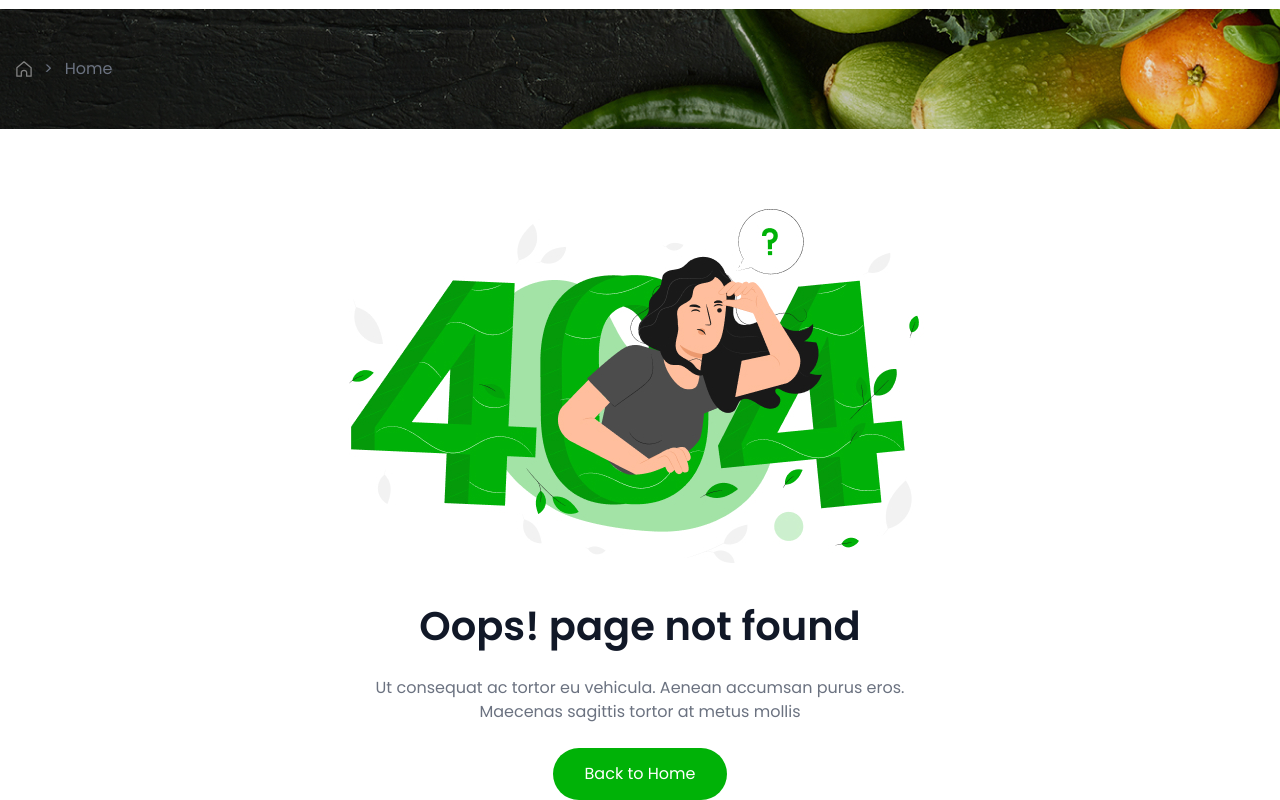
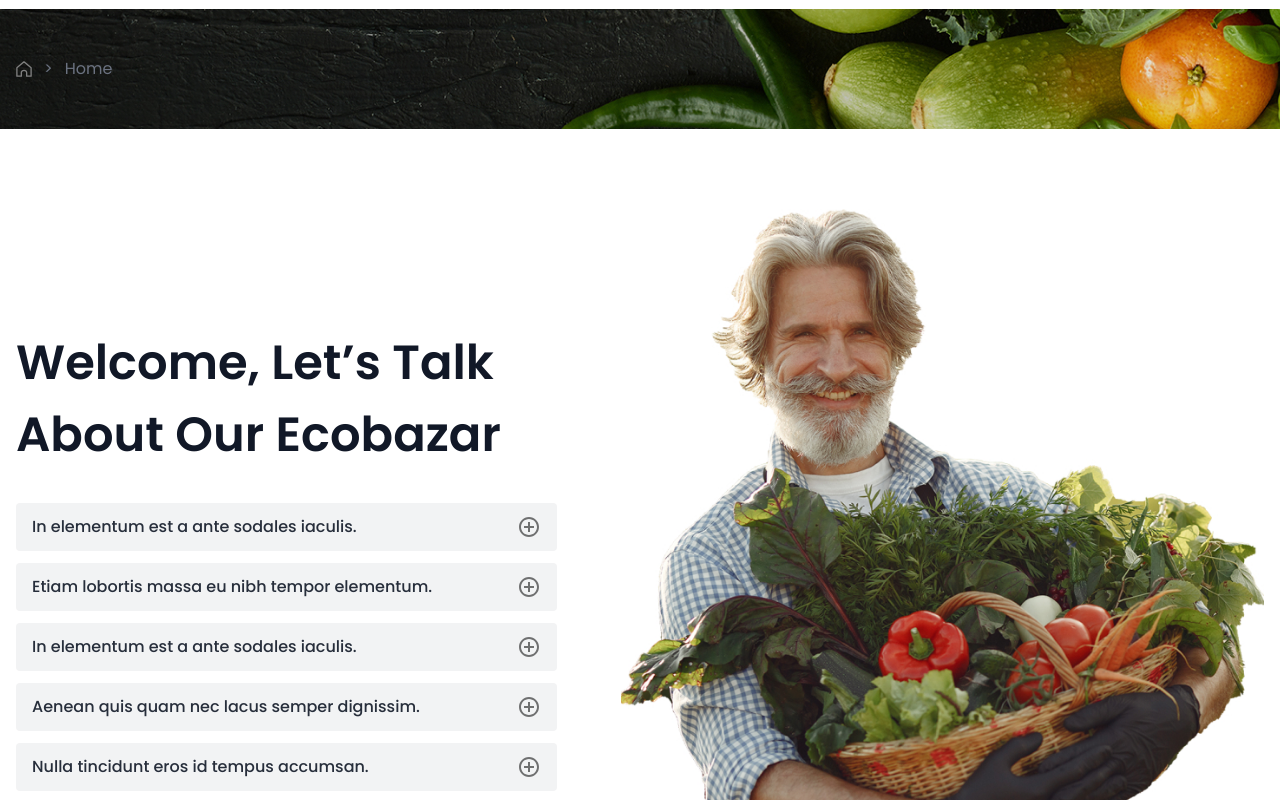
Before and after one commit to TomaVadim/organic-ecommerce-shop, a Next.js app: page /faqs in a window 1280 px wide. Before the commit this address had no page. Shown: the part 200-1000 px from the top of the page. Built offline with nearby package versions, Linux system fonts and the light colour scheme.

Commit message:
feat: create faqs page

```diff
--- /dev/null
+++ b/app/faqs/page.tsx
@@ -0,0 +1,73 @@
+import Image from "next/image";
+
+import { Accordion } from "@/features/components/accordion/accordion";
+import farmerImage from "@/public/images/faqs/images/farmer.jpg";
+
+export default function Faqs() {
+  return (
+    <section className="relative py-10 lg:pb-0 lg:pt-20 container flex gap-16">
+      <div className="z-10 lg:flex-[50%] grow-0 flex flex-col justify-center gap-3">
+        <h1 className="mb-5 text-h5 text-center lg:text-start lg:text-h2 font-semibold text-gray-900">
+          Welcome, Let’s Talk
+          <br /> About Our Ecobazar
+        </h1>
+        <div>
+          <Accordion title="In elementum est a ante sodales iaculis.">
+            Morbi porttitor ligula in nunc varius sagittis. Proin dui nisi,
+            laoreet ut tempor ac, cursus vitae eros. Cras quis ultricies elit.
+            Proin ac lectus arcu. Maecenas aliquet vel tellus at accumsan. Donec
+            a eros non massa vulputate ornare. Vivamus ornare commodo ante, at
+            commodo felis congue vitae.
+          </Accordion>
+        </div>
+
+        <div>
+          <Accordion title="Etiam lobortis massa eu nibh tempor elementum.">
+            Morbi porttitor ligula in nunc varius sagittis. Proin dui nisi,
+            laoreet ut tempor ac, cursus vitae eros. Cras quis ultricies elit.
+            Proin ac lectus arcu. Maecenas aliquet vel tellus at accumsan. Donec
+            a eros non massa vulputate ornare. Vivamus ornare commodo ante, at
+            commodo felis congue vitae.
+          </Accordion>
+        </div>
+
+        <div>
+          <Accordion title="In elementum est a ante sodales iaculis.">
+            Morbi porttitor ligula in nunc varius sagittis. Proin dui nisi,
+            laoreet ut tempor ac, cursus vitae eros. Cras quis ultricies elit.
+            Proin ac lectus arcu. Maecenas aliquet vel tellus at accumsan. Donec
+            a eros non massa vulputate ornare. Vivamus ornare commodo ante, at
+            commodo felis congue vitae.
+          </Accordion>
+        </div>
+
+        <div>
+          <Accordion title="Aenean quis quam nec lacus semper dignissim.">
+            Morbi porttitor ligula in nunc varius sagittis. Proin dui nisi,
+            laoreet ut tempor ac, cursus vitae eros. Cras quis ultricies elit.
+            Proin ac lectus arcu. Maecenas aliquet vel tellus at accumsan. Donec
+            a eros non massa vulputate ornare. Vivamus ornare commodo ante, at
+            commodo felis congue vitae.
+          </Accordion>
+        </div>
+
+        <div>
+          <Accordion title="Nulla tincidunt eros id tempus accumsan.">
+            Morbi porttitor ligula in nunc varius sagittis. Proin dui nisi,
+            laoreet ut tempor ac, cursus vitae eros. Cras quis ultricies elit.
+            Proin ac lectus arcu. Maecenas aliquet vel tellus at accumsan. Donec
+            a eros non massa vulputate ornare. Vivamus ornare commodo ante, at
+            commodo felis congue vitae.
+          </Accordion>
+        </div>
+      </div>
+      <div className="absolute mt-auto inset-0 z-0 lg:static lg:flex lg:items-end aspect-[741/808]">
+        <Image
+          className="opacity-50 lg:opacity-100"
+          src={farmerImage}
+          alt="farmer image"
+        />
+      </div>
+    </section>
+  );
+}
```
